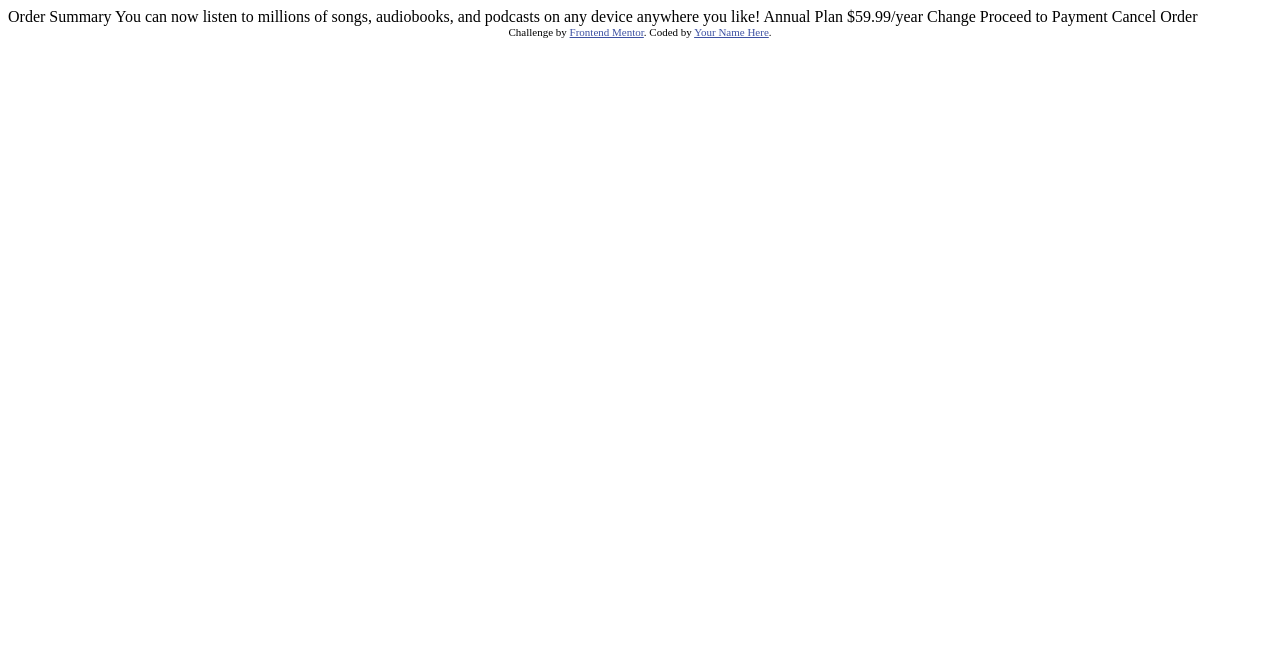
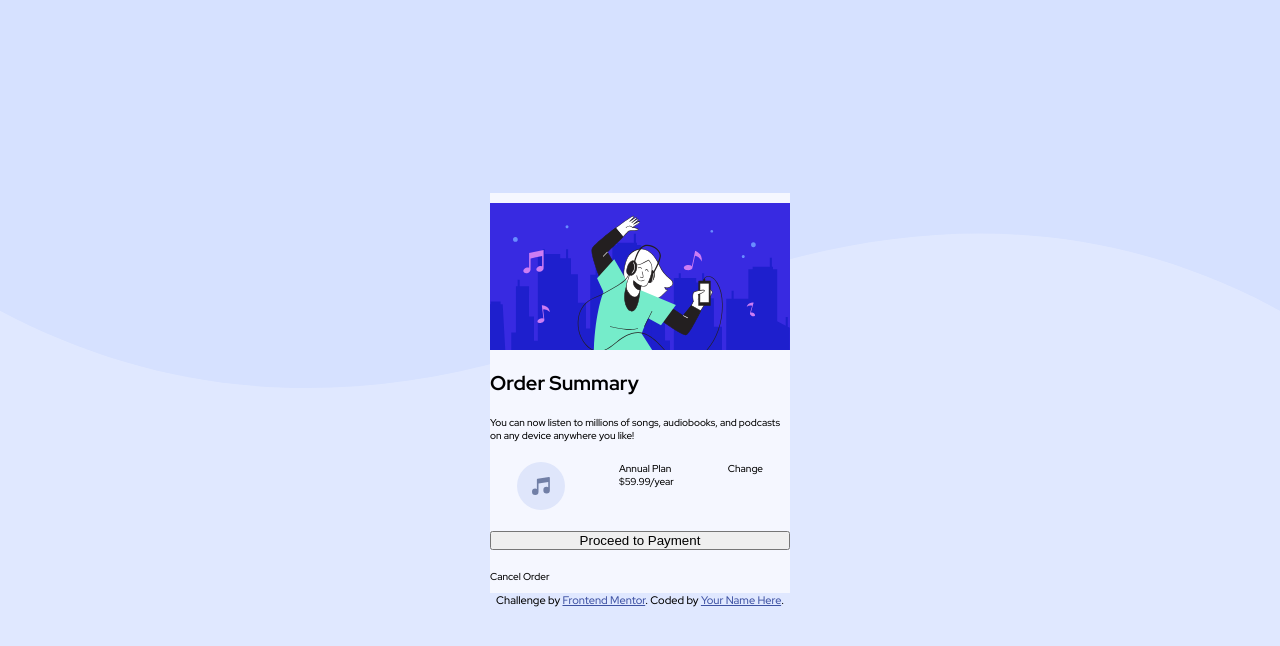
Before and after one commit to BraynnerM/order-summary-component-main, a plain HTML site: page index.html in a window 1280 px wide. Drawn offline with Linux system fonts and the light colour scheme.

Commit message:
att data

```diff
--- a/index.html
+++ b/index.html
@@ -5,6 +5,13 @@
   <meta name="viewport" content="width=device-width, initial-scale=1.0"> <!-- displays site properly based on user's device -->
 
   <link rel="icon" type="image/png" sizes="32x32" href="./images/favicon-32x32.png">
+  <link rel="stylesheet" type="text/css" href="./src/css/reset.css">
+  <link rel="stylesheet" type="text/css" href="./src/css/variables.css">
+  <link rel="stylesheet" type="text/css" href="./src/css/styles.css">
+  <link rel="stylesheet" type="text/css" href="./src/css/responsive.css">
+  <link rel="preconnect" href="https://fonts.googleapis.com">
+<link rel="preconnect" href="https://fonts.gstatic.com" crossorigin>
+<link href="https://fonts.googleapis.com/css2?family=Red+Hat+Display:wght@500;700;900&display=swap" rel="stylesheet">
 
   <title>Frontend Mentor | Order summary card</title>
 
@@ -15,23 +22,25 @@
   </style>
 </head>
 <body>
-
-  Order Summary
-
-  You can now listen to millions of songs, audiobooks, and podcasts on any
-  device anywhere you like!
-
-  Annual Plan
-  $59.99/year
-
-  Change
-
-  Proceed to Payment
-  Cancel Order
-
+  <div class="container">
+    <img src="./src/assets/illustration-hero.svg" alt="illustration-hero">
+    <h1>Order Summary</h1>
+    <p>You can now listen to millions of songs, audiobooks, and podcasts on any
+      device anywhere you like!</p>
+    <div class="plan">
+      <img src="./src/assets/icon-music.svg" alt="music-icon">
+      <span>
+        <p>Annual Plan</p>
+        <p>$59.99/year</p>
+      </span>
+      <p>Change</p>
+    </div>
+    <button>Proceed to Payment</button>
+    <p>Cancel Order</p>
+  </div>
   <div class="attribution">
     Challenge by <a href="https://www.frontendmentor.io?ref=challenge" target="_blank">Frontend Mentor</a>.
-    Coded by <a href="#">Your Name Here</a>.
+    Coded by <a href="https://www.linkedin.com/in/braynner-marques-ribeiro-de-oliveira-88142b256/" target="_blank">Your Name Here</a>.
   </div>
 </body>
 </html>
--- /dev/null
+++ b/src/css/reset.css
@@ -0,0 +1,9 @@
+*{
+    margin: 0;
+    padding: 0;
+    box-sizing: border-box;
+}
+
+html {
+    font-size: 10px;
+}
--- /dev/null
+++ b/src/css/responsive.css
@@ -0,0 +1,3 @@
+@media (max-width:375px) {
+
+}
--- /dev/null
+++ b/src/css/styles.css
@@ -0,0 +1,30 @@
+html {
+    font-family: 'Red Hat Display', sans-serif;
+}
+body {
+    max-width: 1440px;
+    height: 100vh;
+    display: flex;
+    flex-direction: column;
+    justify-content: center;
+    align-items: center;
+    background-image: url(../assets/pattern-background-desktop.svg);
+    background-color: var(--plan-color);
+    background-repeat: no-repeat;
+    background-size: contain;
+}
+
+.container {
+    display: flex;
+    flex-direction: column;
+    width: 30rem;
+    height: 40rem;
+    justify-content: space-around;
+    background-color: var(--card-color);
+
+}
+
+.plan {
+    display: flex;
+    justify-content: space-around;
+}
--- /dev/null
+++ b/src/css/variables.css
@@ -0,0 +1,7 @@
+:root {
+    --card-color: hsl(225, 100%, 98%);
+    --button-color: hsl(245, 75%, 52%);
+    --plan-color: hsl(225, 100%, 94%);
+    --p-color: hsl(224, 23%, 55%);
+    --h1-color: hsl(223, 47%, 23%);
+}
```
Also changed, not shown: src/assets/icon-music.svg (added), src/assets/illustration-hero.svg (added), src/assets/pattern-background-desktop.svg (added), src/assets/pattern-background-mobile.svg (added).
